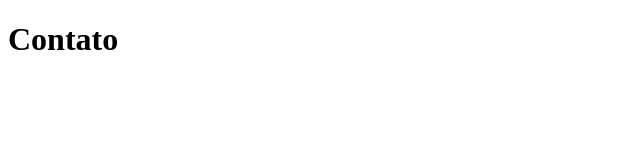
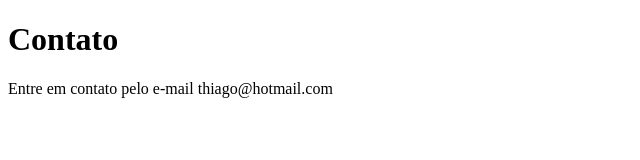
Before and after one commit to ThiagoPininga/sistema-de-cadastro, a plain HTML site: page contato.html in a window 1280 px wide. Shown: the whole page, without its empty margins (0-640 px from the left). Drawn offline with Linux system fonts and the light colour scheme.

Commit message:
Adicionando o contato

```diff
--- a/contato.html
+++ b/contato.html
@@ -8,5 +8,6 @@
 </head>
 <body>
     <h1>Contato</h1>
+    <p>Entre em contato pelo e-mail thiago@hotmail.com</p>
 </body>
 </html>
```
